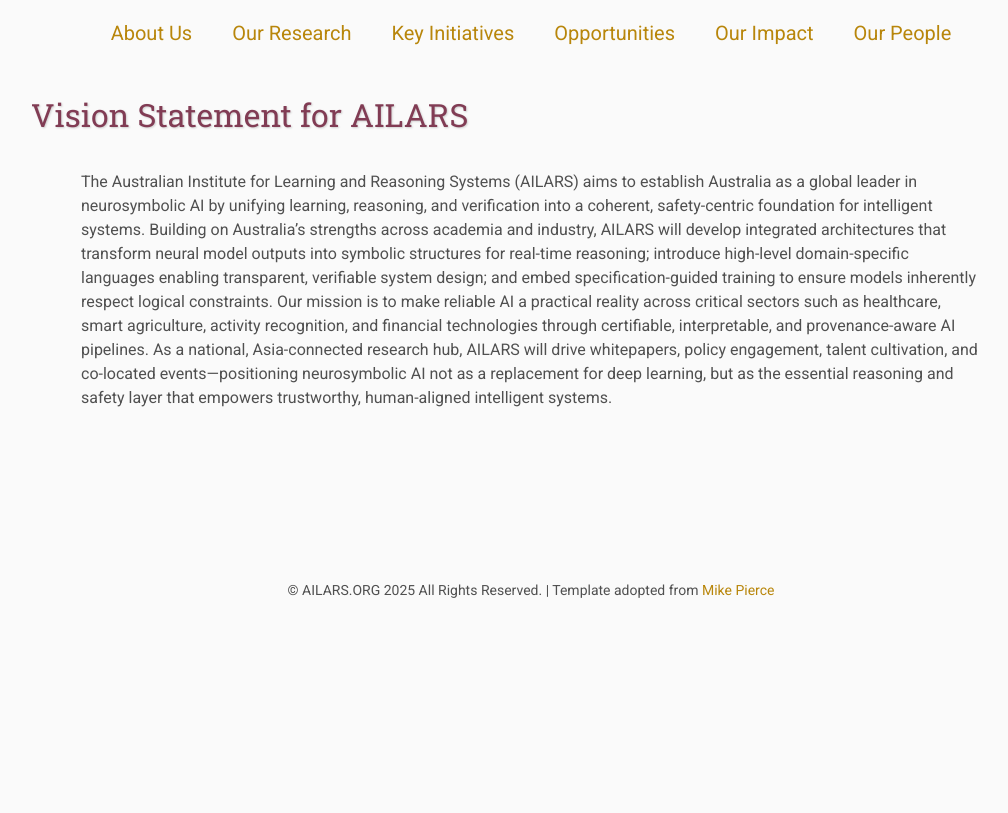
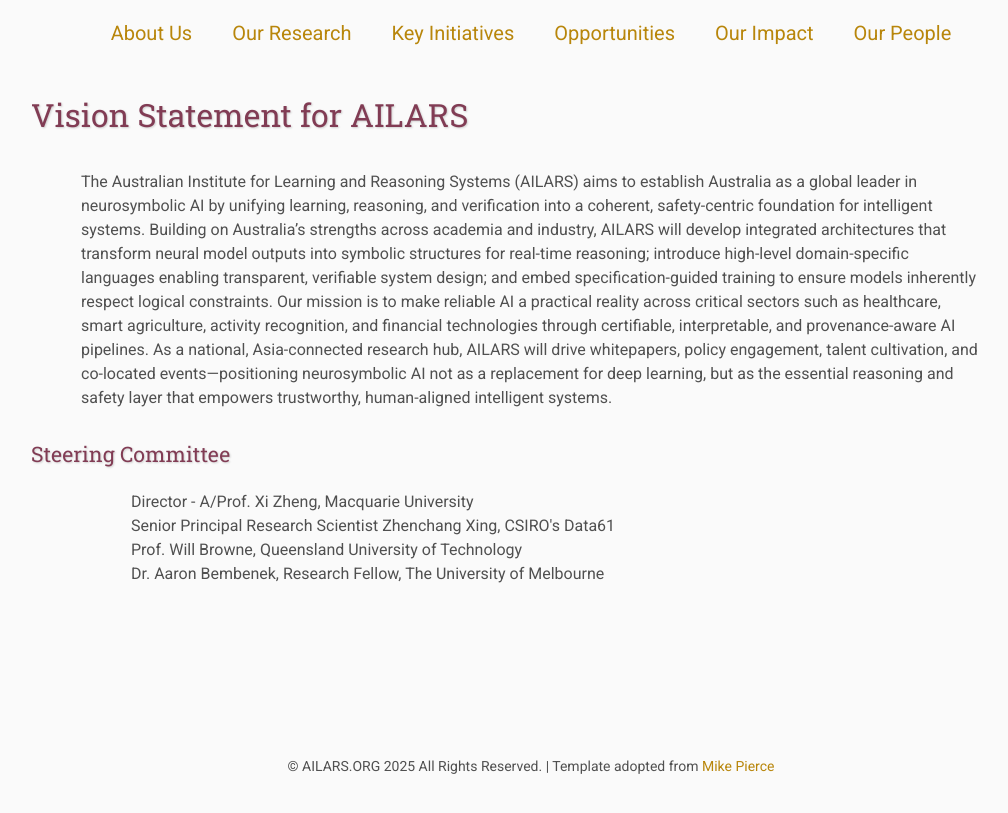
Before and after one commit to ITSEG-MQ/website-ailars, a Jekyll site: the page built from index.html, in a window 1280 px wide, cut to the strip 364-1202 px from the top of the page. Shown: the top 813 px of the strip, without its empty margins (109-1117 px from the left). Built offline with Jekyll 4.4.1, drawn with Linux system fonts in a browser that asks for light colours; before the commit the page ends 1026 px from its top, so only the background shows below that.

Commit message:
Add Steering Committee section to index.html
Added a section for the Steering Committee with members.

```diff
--- a/index.html
+++ b/index.html
@@ -16,6 +16,15 @@
 <p>
 The Australian Institute for Learning and Reasoning Systems (AILARS) aims to establish Australia as a global leader in neurosymbolic AI by unifying learning, reasoning, and verification into a coherent, safety-centric foundation for intelligent systems. Building on Australia’s strengths across academia and industry, AILARS will develop integrated architectures that transform neural model outputs into symbolic structures for real-time reasoning; introduce high-level domain-specific languages enabling transparent, verifiable system design; and embed specification-guided training to ensure models inherently respect logical constraints. Our mission is to make reliable AI a practical reality across critical sectors such as healthcare, smart agriculture, activity recognition, and financial technologies through certifiable, interpretable, and provenance-aware AI pipelines. As a national, Asia-connected research hub, AILARS will drive whitepapers, policy engagement, talent cultivation, and co-located events—positioning neurosymbolic AI not as a replacement for deep learning, but as the essential reasoning and safety layer that empowers trustworthy, human-aligned intelligent systems.
 </p>
+
+<h4>Steering Committee</h4>
+
+<ul>
+    <li>Director - A/Prof. Xi Zheng, Macquarie University</li>
+    <li>Senior Principal Research Scientist Zhenchang Xing, CSIRO's Data61</li>
+    <li>Prof. Will Browne, Queensland University of Technology</li>
+    <li>Dr. Aaron Bembenek, Research Fellow, The University of Melbourne</li>
+</ul>
 
 <!-- <style>
 /* 修复 h2 标题换行重叠问题 */
```
